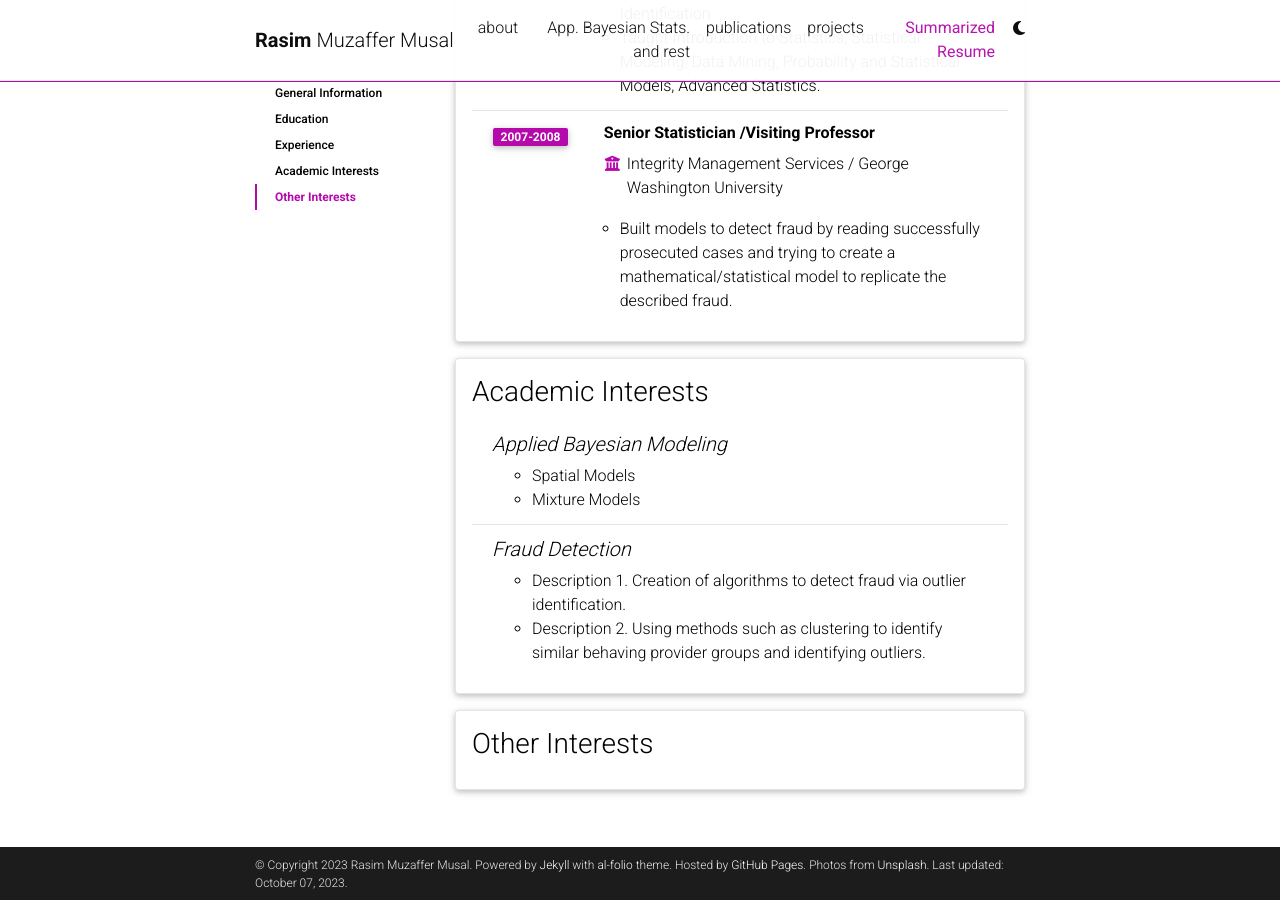
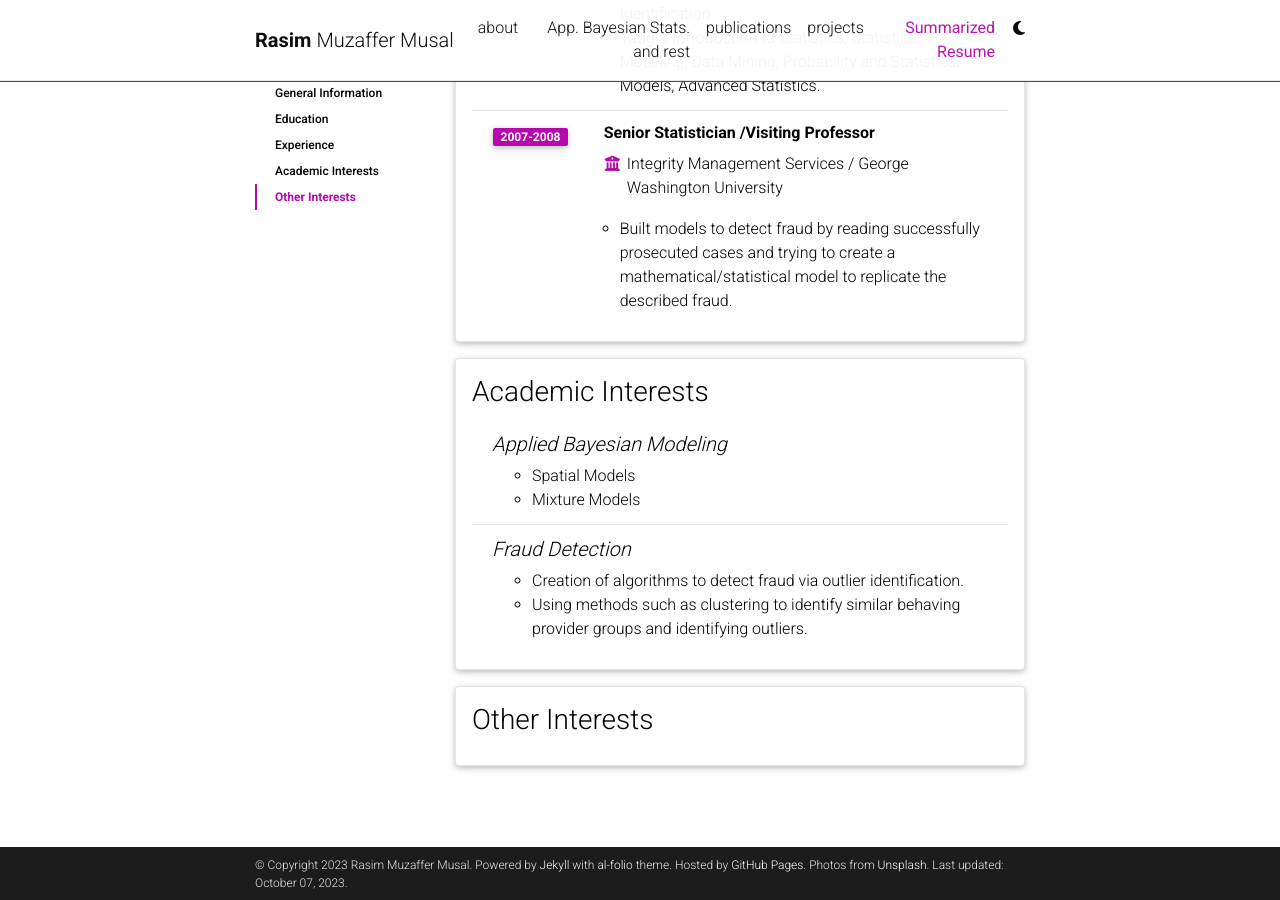
Before and after one commit to mmusal/mmusal.github.io, a Jekyll site: the page built from _pages/cv.md, in a window 1280 px wide and 900 px high, scrolled down 1078 px. Built offline with Jekyll 4.4.1, drawn with Linux system fonts in a browser that asks for light colours; comment, search, counter and statistics services are not loaded; a style sheet for code colours, icons or effects is not loaded.

Commit message:
Update cv.yml

```diff
--- a/_data/cv.yml
+++ b/_data/cv.yml
@@ -45,13 +45,17 @@
         - Mixture Models
     - title: Fraud Detection
       items:
-        - Description 1. Creation of algorithms to detect fraud via outlier identification.
-        - Description 2. Using methods such as clustering to identify similar behaving provider groups and identifying outliers.
+        - Creation of algorithms to detect fraud via outlier identification.
+        - Using methods such as clustering to identify similar behaving provider groups and identifying outliers.
 
 - title: Other Interests
   type: list
   contents:
   Hobbies:
-    - <u>Hobbies:</u> Running, Scrambling, Gym Climbing, Basketball, Mountain Biking
+    - Running
+    - Scrambling
+    - Gym Climbing
+    - Basketball
+    - Political Science / History
 
 ...
```
